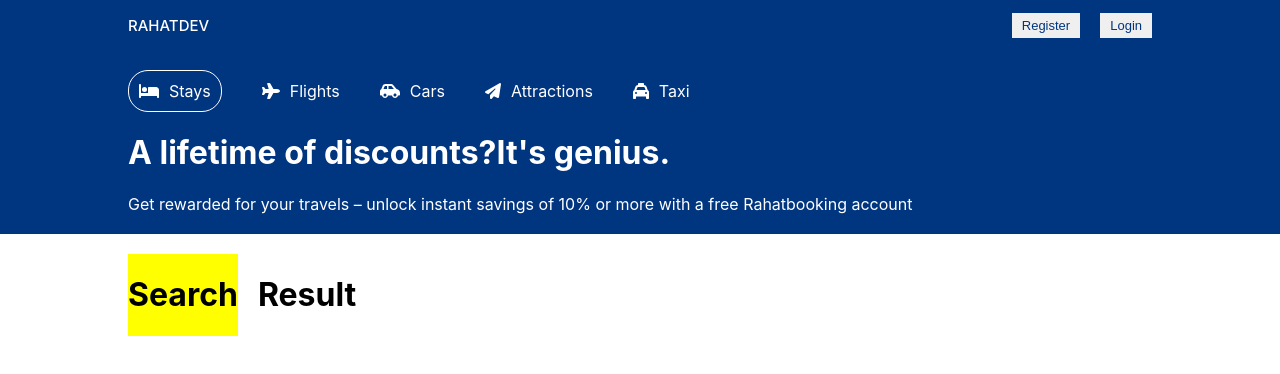
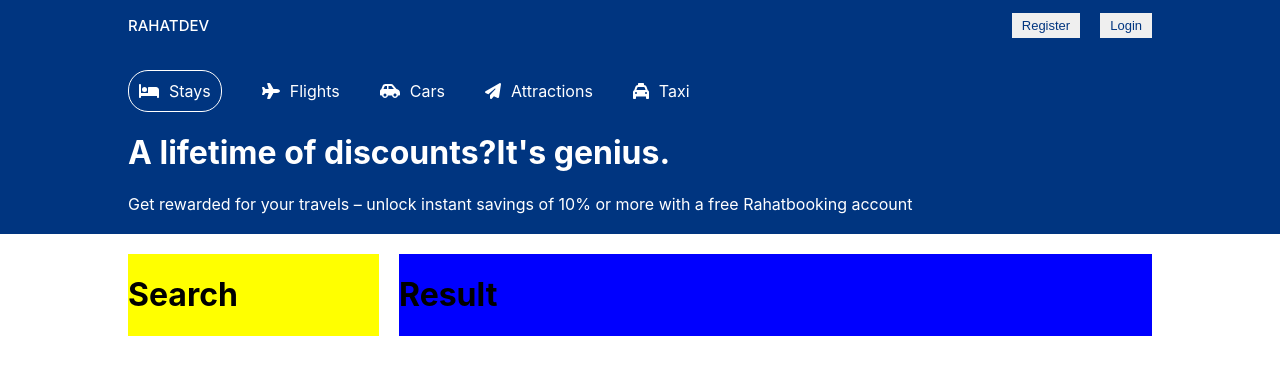
Before and after one commit to bellicose77/booking-app-clientside, a React (Create React App) app: page /hotels in a window 1280 px wide. Shown: the top 374 px of the page. Built offline with nearby package versions, Linux system fonts and the light colour scheme.

Commit message:
search container

```diff
--- a/src/pages/List/List.css
+++ b/src/pages/List/List.css
@@ -12,5 +12,10 @@
 
 }
 .searchList{
+    flex:1;
     background-color: yellow;
 }
+.searchResult{
+    flex:3;
+    background-color:blue;
+}
```
